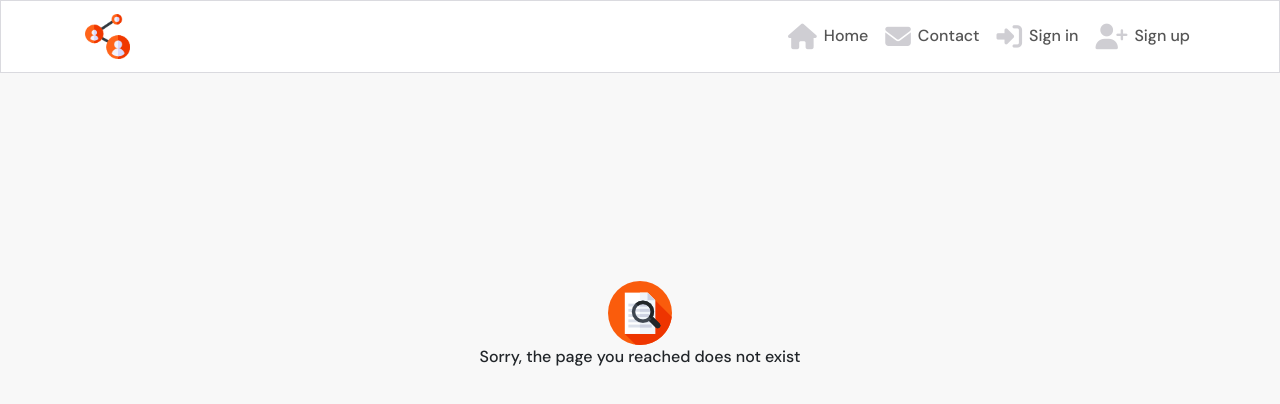
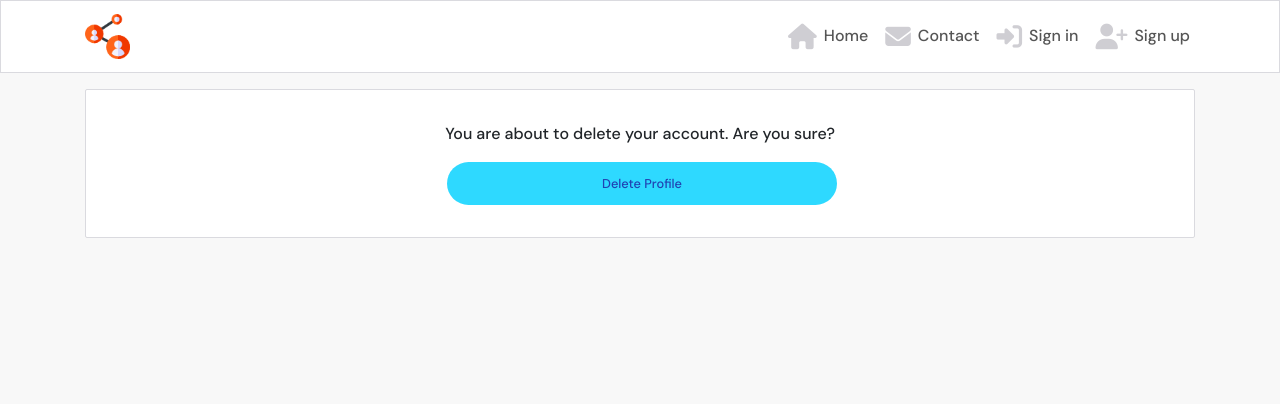
Before and after one commit to TiagoMA90/connect, a React (Create React App) app: page /profiles/1/delete in a window 1280 px wide. Shown: the top 404 px of the page. Built offline with nearby package versions, Linux system fonts and the light colour scheme; the HTML template or start-up script is replaced by a standard one.

Commit message:
create ProfileDeleteForm.js, apply button to MoreDropedown.js, add styling and routing to App.js

```diff
--- a/src/App.js
+++ b/src/App.js
@@ -16,6 +16,7 @@
 import UserPasswordForm from "./pages/profiles/UserPasswordForm";
 import ProfileEditForm from "./pages/profiles/ProfileEditForm";
 import ContactCreateForm from "./pages/contacts/ContactCreateForm";
+import ProfileDeleteForm from "./pages/profiles/ProfileDeleteForm";
 import NotFound from './components/NotFound';
 
 function App() {
@@ -39,6 +40,7 @@
           <Route exact path="/profiles/:id/edit/username" render={() => <UsernameForm />} />
           <Route exact path="/profiles/:id/edit/password" render={() => <UserPasswordForm />} />
           <Route exact path="/profiles/:id/edit" render={() => <ProfileEditForm />} />
+          <Route exact path="/profiles/:id/delete" render={() => <ProfileDeleteForm id={profile_id} />} />
           <Route exact path="/contact/" render={() => <ContactCreateForm />} />
           <Route component={NotFound} />
         </Switch>
--- a/src/components/MoreDropdown.js
+++ b/src/components/MoreDropdown.js
@@ -68,6 +68,14 @@
           <i className="fas fa-key" />
           Update Password
         </Dropdown.Item>
+
+        <Dropdown.Item
+          onClick={() => history.push(`/profiles/${id}/delete`)}
+          aria-label="delete-profile"
+        >
+          <i className="fa-solid fa-user-xmark" />
+          Delete Account
+        </Dropdown.Item>
       </Dropdown.Menu>
     </Dropdown>
   );
--- a/src/pages/contacts/ContactCreateForm.js
+++ b/src/pages/contacts/ContactCreateForm.js
@@ -32,10 +32,14 @@
   };
 
   return (
-    <Row className={styles.Row}>
-      <Col className="my-auto p-0 p-md-2 d-flex align-items-center justify-content-center" md={12}>
-        <Container className={`${appStyles.Content} p-4 `}>
+    <Container className={`${appStyles.Content} p-4 mt-2`}>
+      <Row className="mb-3">
+        <Col>
           <h1 className={styles.Header}>Contact Us</h1>
+        </Col>
+      </Row>
+      <Row>
+        <Col>
           {successMessage && (
             <div className="alert alert-success" role="alert">
               {successMessage}
@@ -55,10 +59,11 @@
               <button className={`${btnStyles.Button} ${btnStyles.Wide} ${btnStyles.Bright}`} type="submit">Submit</button>
             </div>
           </Form>
-        </Container>
-      </Col>
-    </Row>
+        </Col>
+      </Row>
+    </Container>
   );
 };
 
+
 export default ContactCreateForm;
--- /dev/null
+++ b/src/pages/profiles/ProfileDeleteForm.js
@@ -0,0 +1,44 @@
+import React from "react";
+import { useHistory } from "react-router-dom";
+import axios from "axios";
+import styles from '../../styles/Button.module.css';
+import btnStyles from "../../styles/Button.module.css";
+
+import Col from "react-bootstrap/Col";
+import Container from "react-bootstrap/Container";
+import Row from "react-bootstrap/Row";
+
+import appStyles from "../../App.module.css";
+
+const ProfileDeleteForm = ({ id }) => {
+  console.log("User/Profile ID:", id);
+  const history = useHistory();
+
+  const handleDelete = async () => {
+    try {
+      await axios.delete(`/profiles/${id}/delete/`);
+
+      localStorage.removeItem("accessToken");
+      history.push("/signup");
+    } catch (error) {
+      console.error("Error, Failed deleting profile");
+    }
+  };
+
+  return (
+    <Container className={`${appStyles.Content} p-4 mt-2`}>
+      <Row className={styles.Row}>
+        <Col className="my-auto p-0 p-md-2 d-flex align-items-center justify-content-center" md={12}>
+          <div>
+            <p>You are about to delete your account. Are you sure?</p>
+            <button className={`${btnStyles.Button} ${btnStyles.Wide} ${btnStyles.Bright}`} onClick={handleDelete}>
+              Delete Profile
+            </button>
+          </div>
+        </Col>
+      </Row>
+    </Container>
+  );
+};
+
+export default ProfileDeleteForm;
```
